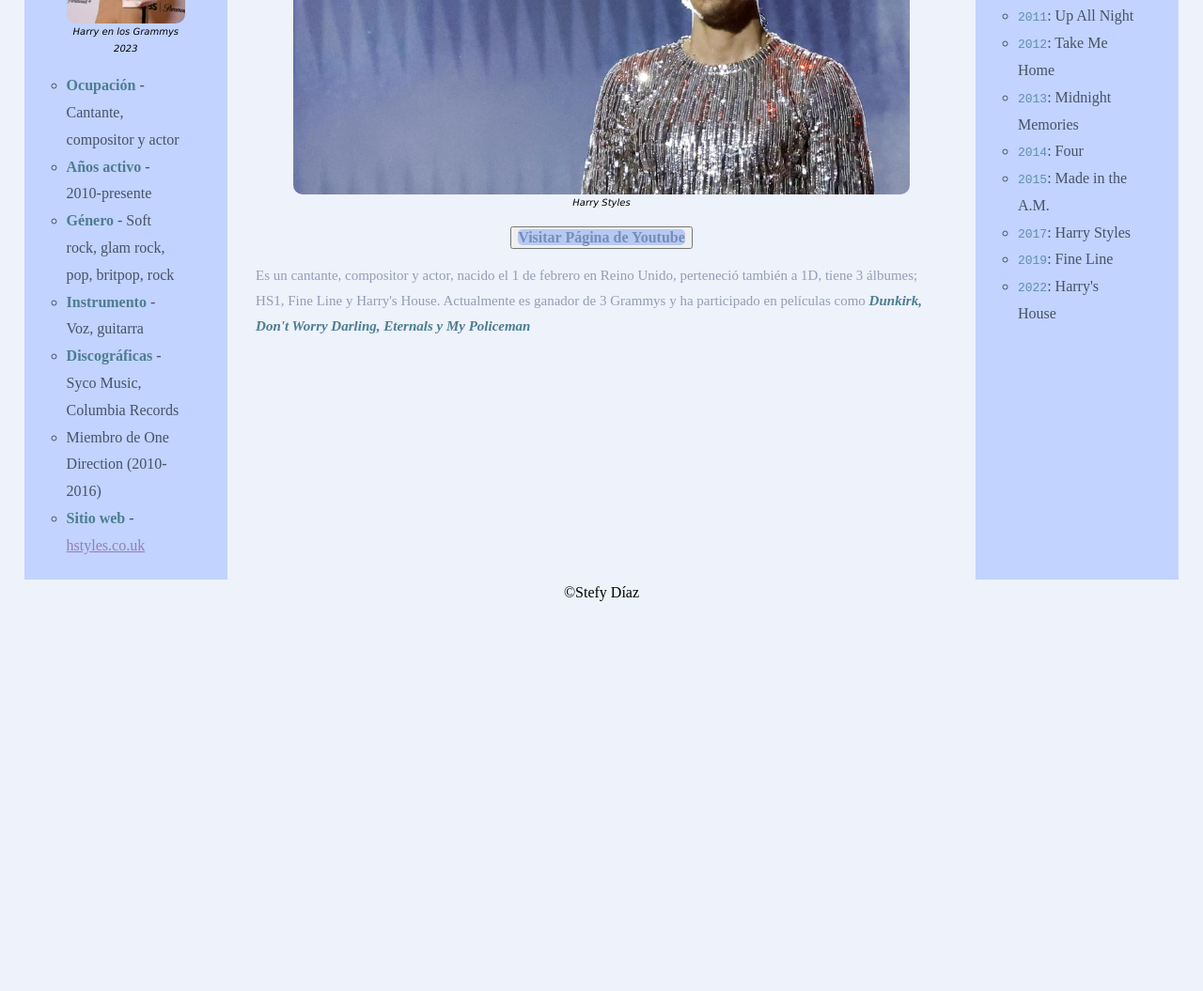
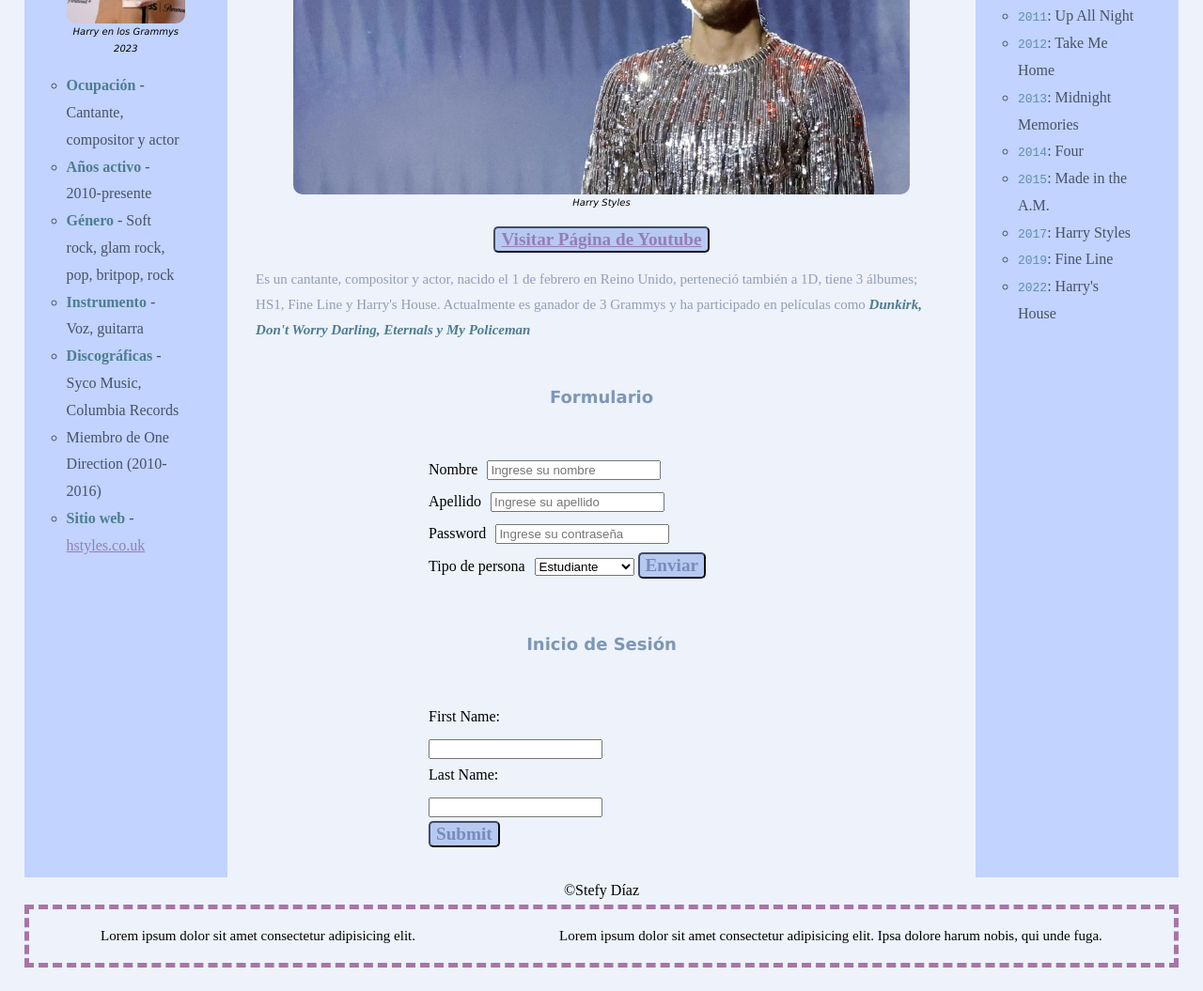
Before and after one commit to Steft91/2257---Web-Programming, a plain HTML site: page Portafolio/index2.html in a window 1280 px wide. Shown: the part 351-1406 px from the top of the page at 94% size. Before the commit the page ends 1022 px from the top, so only its background shows below. Drawn offline with Linux system fonts and the light colour scheme.

Commit message:
use of form

```diff
--- a/Portafolio/css/styles.css
+++ b/Portafolio/css/styles.css
@@ -86,10 +86,15 @@ nav {
 
 nav a:hover {
     background-color: rgb(143, 173, 196);
-    color: rgb(53, 64, 88);
+    color: rgb(70, 77, 88);
 }
 
-button a{
+nav a:visited{
+    color: #2a303d;
+    text-decoration: none;
+}
+
+button {
     color: #768cbb;
     font-family: 'Times New Roman', Times, serif;
     font-size: larger;
@@ -100,6 +105,13 @@ button a{
     background-color: #b7c9f1;
     text-decoration: none;
 }
+
+button:hover{
+    cursor: pointer;
+    text-decoration: underline;
+    color: #768cbb;
+}
+
 
 button a:hover{
     color: #8fa4d1;
@@ -146,3 +158,32 @@ img {
     border-radius: 10px;
     max-width: 100%;
 }
+
+.sCombinado h6 {
+    color: rgb(125, 151, 182);
+    font-family: 'Lucida Sans', 'Lucida Sans Regular', 'Lucida Grande', 'Lucida Sans Unicode', Geneva, Verdana, sans-serif;
+    text-align: center;
+    font-size: 18px;
+}
+
+.flexStyle {
+    display: flex;
+    border: 5px dashed rgb(167, 117, 167);
+    /*  ancho/estilo/color   */
+    justify-content: space-around;
+
+}
+
+form{
+    width: 50%;
+    margin: 20px auto;
+    padding: 5px;
+    margin-bottom: 15px;
+}
+
+label {
+    display:inline-block;
+    margin-bottom: 5px;
+    margin-right: 10px;
+    text-align: right;
+}
--- a/Portafolio/index2.html
+++ b/Portafolio/index2.html
@@ -42,7 +42,49 @@
                 <p style="color: #939db6;">
                     Es un cantante, compositor y actor, nacido el 1 de febrero en Reino Unido, perteneció también a 1D, tiene 3 álbumes; HS1, Fine Line y Harry's House. Actualmente es ganador de 3 Grammys y ha participado en películas como <strong><em>Dunkirk, Don't Worry Darling, Eternals y My Policeman</em> </strong>
                 </p>
+
+                <section class="sCombinado">
+                    <h6>Formulario</h6>
+                </section>
+
+                <section>
+                    <form action="submit" method="post">
+                        <label>Nombre</label><input type="text" id="nombre" placeholder="Ingrese su nombre">
+                        <br>
+                        <label>Apellido</label><input type="text" id="apellido" placeholder="Ingrese su apellido">
+                        <br>
+                        <label>Password</label><input type="password" id="password" placeholder="Ingrese su contraseña">
+                        <br>
+
+                        <label>Tipo de persona</label><select name="cbTipo" id="formSelect">
+                            <option value="est">Estudiante</option>
+                            <option value="doce">Docente</option>
+                            <option value="admin">Administrativo</option>
+                        </select>
+
+                        <button>Enviar</button>
+                    </form>
+                </section>
+
+                <section class="sCombinado">
+                    <h6>Inicio de Sesión</h6>
+                </section>
+
+                <section>
+                    <form action="submit" method="post">
+                        <label>First Name:</label> <br>
+                        <input type="text"> <br>
+                        <label>Last Name:</label> <br>
+                        <input type="text"> <br>
+
+                        <button>Submit</button>
+
+                    </form>
+                </section>
+
             </section>
+
+
 
             <aside class="sidebar">
                 <h2>Álbumes de Estudio</h2>
@@ -67,6 +109,12 @@
         <footer>
             &copy;Stefy Díaz
         </footer>
+
+    </div>
+
+    <div class="flexStyle">
+        <p>Lorem ipsum dolor sit amet consectetur adipisicing elit.</p>
+        <p>Lorem ipsum dolor sit amet consectetur adipisicing elit. Ipsa dolore harum nobis, qui unde fuga.</p>
     </div>
 </body>
 </html>
```
Also changed, not shown: ActividadTienda/index.html (added), ActividadTienda/styles/styles.css (added).
